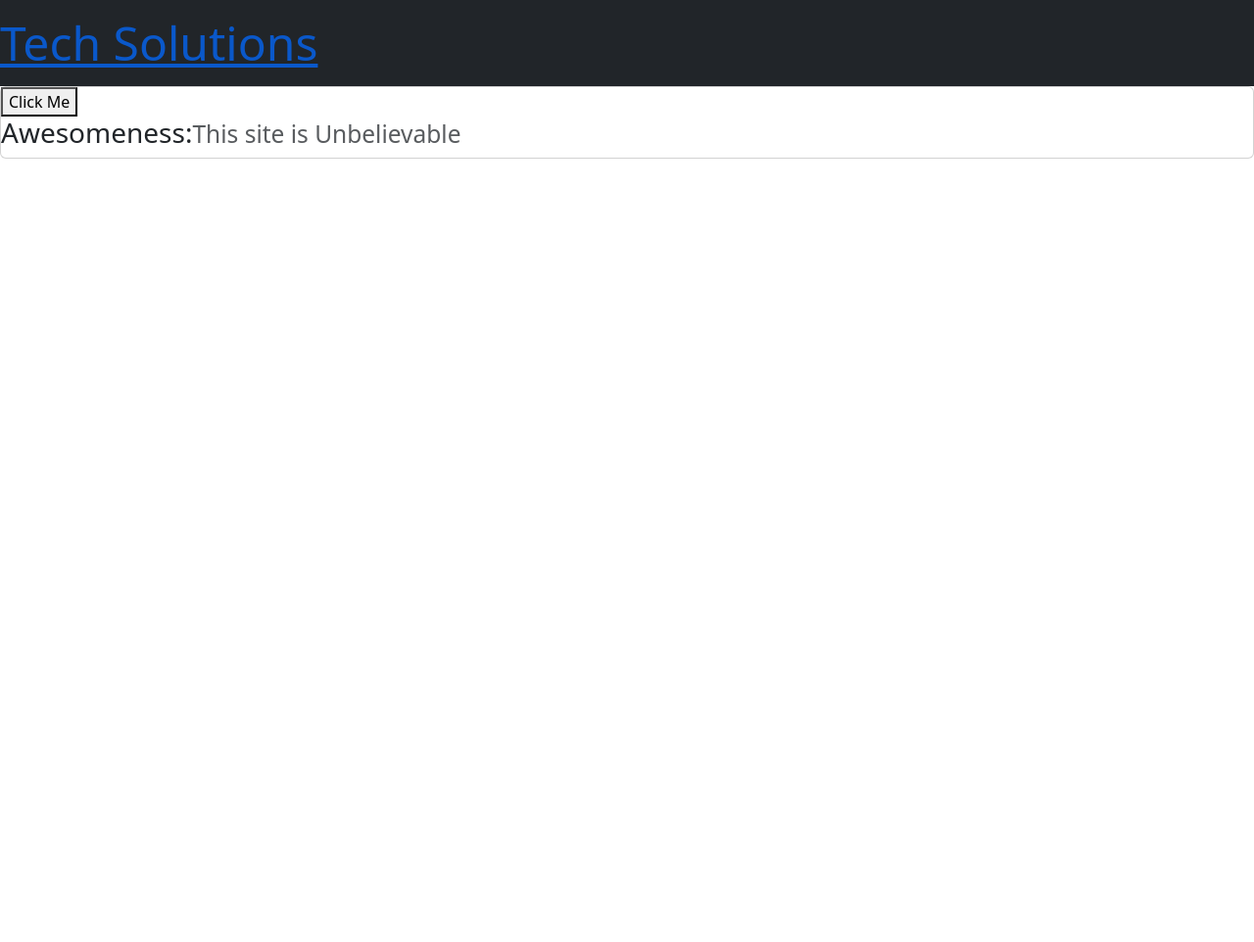
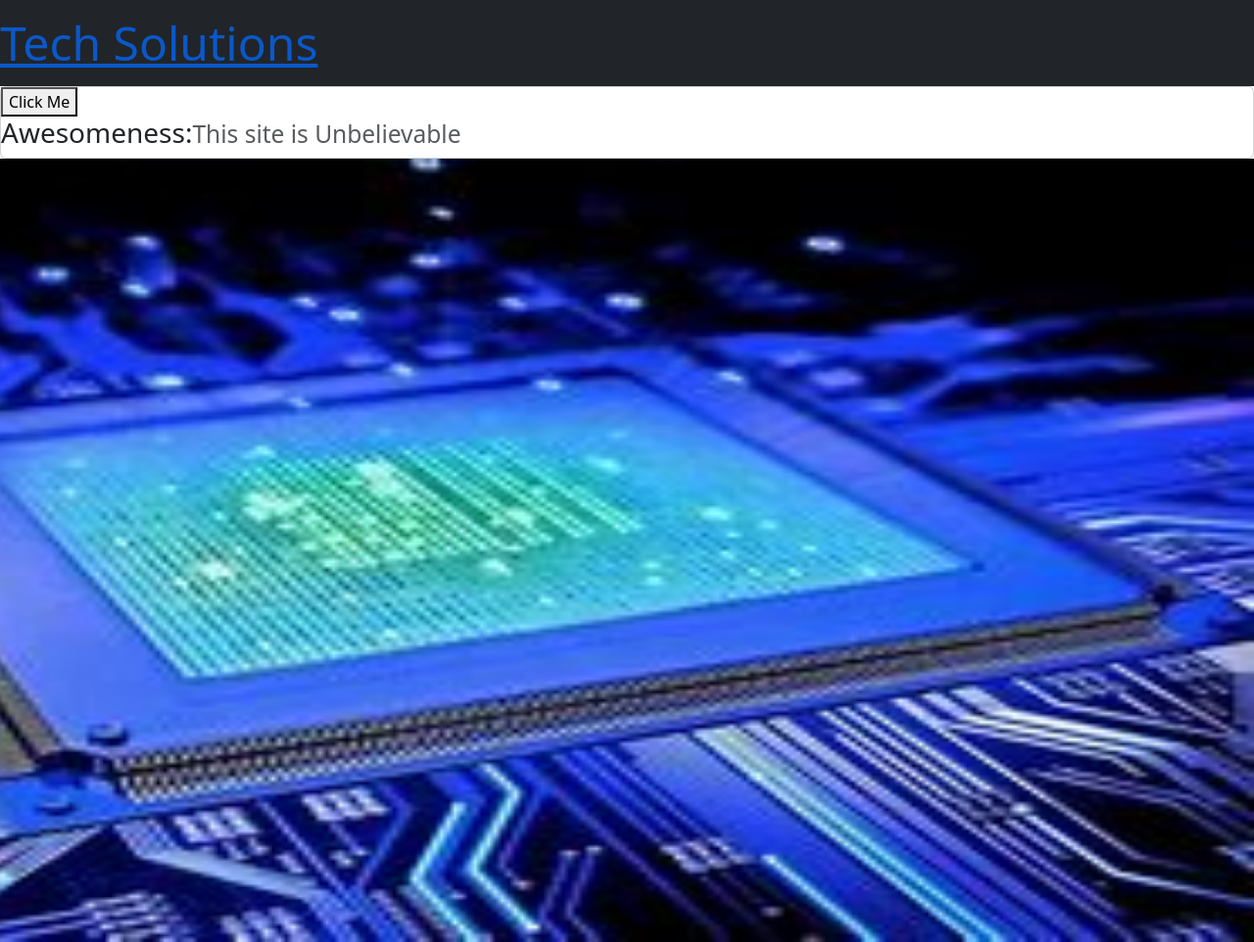
Before and after one commit to Milk25/CT-Bootstrap-Forms2, a plain HTML site: page index.html in a window 1280 px wide. Shown: the top 962 px of the page at 98% size. Drawn offline with nearby package versions, Linux system fonts and the light colour scheme.

Commit message:
Add files via upload

```diff
--- a/index.html
+++ b/index.html
@@ -31,7 +31,7 @@
         </div>
       </div>
       <div class="clearfix">
-        <img src="image.png" style="height:800px; width:1900px" id="pic" class="mcol-d-6 float-md-end mb-3 ms-md-3" alt="...">
+        <img src="download.jpeg" style="height:800px; width:1900px" id="pic" class="mcol-d-6 float-md-end mb-3 ms-md-3" alt="...">
       </div>
 
 <div class="tables"><!-- On tables -->
```
Also changed, not shown: download.jpeg (added).
